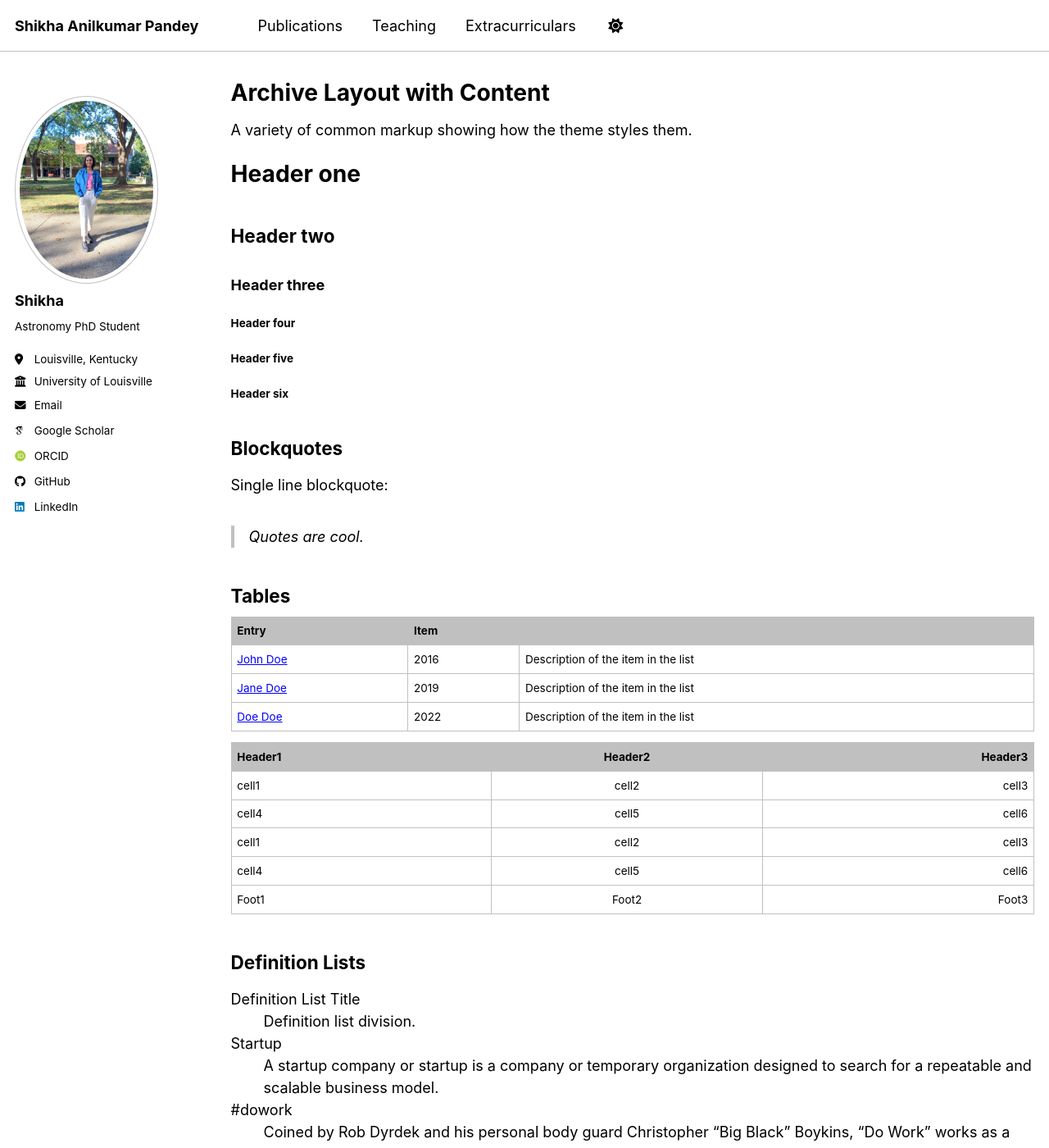
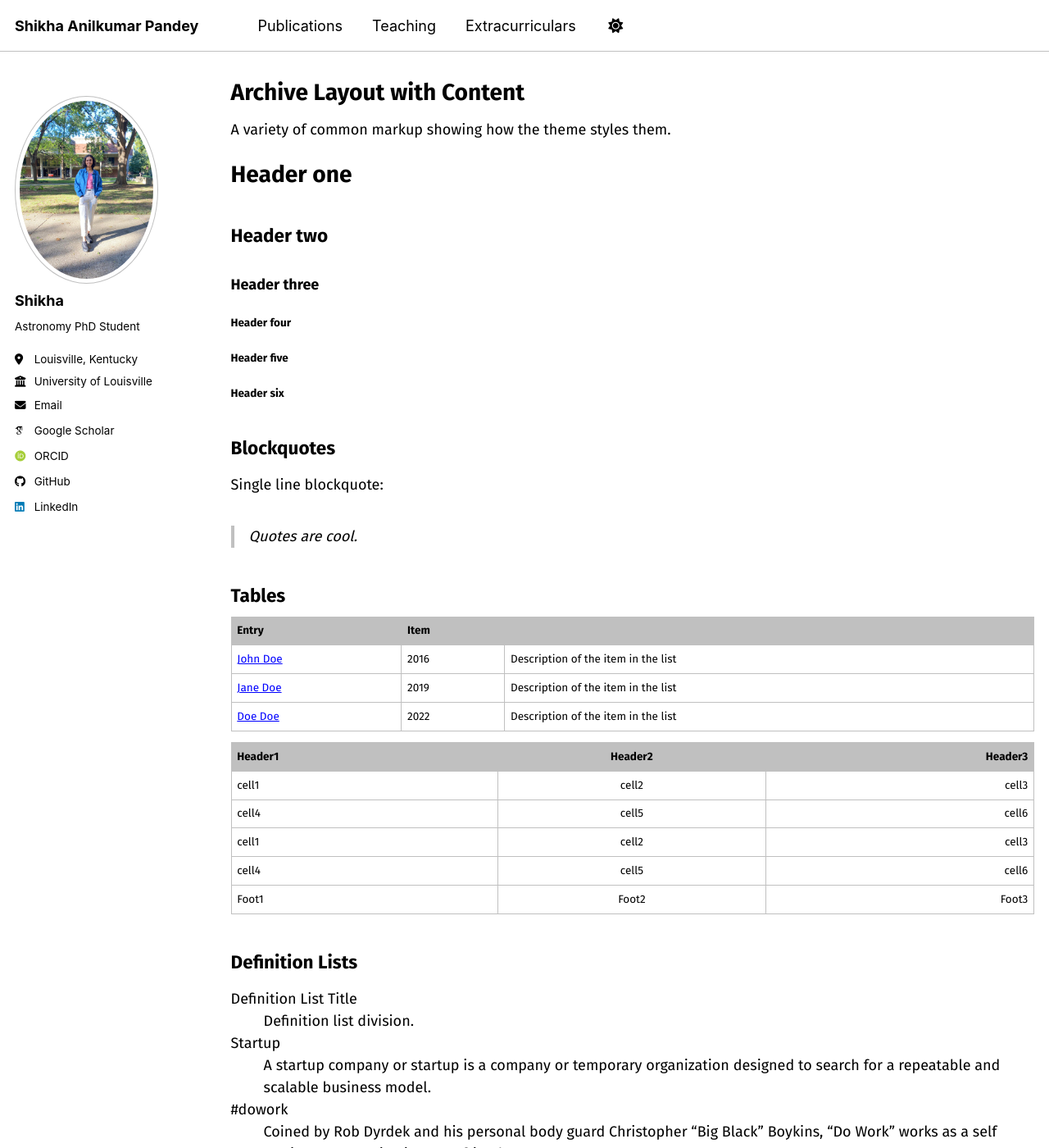
Before and after one commit to pshikha/pshikha.github.io, a Jekyll site: the page built from _pages/archive-layout-with-content.md, in a window 1280 px wide and 1400 px high. Shown: the whole window at 82% size. Built offline with Jekyll 4.4.1, drawn with Linux system fonts in a browser that asks for light colours; some web fonts are replaced; a script bundle is joined from its source files by our own code; library files that are not in the unit come from our copies.

Commit message:
Update _themes.scss

```diff
--- a/_sass/_themes.scss
+++ b/_sass/_themes.scss
@@ -39,9 +39,9 @@
 $type-size-7                : 0.6875em; // ~11px
 $type-size-8                : 0.625em;  // ~10px
 
-$global-font-family         : $sans-serif;
-$header-font-family         : $sans-serif;
-$caption-font-family        : $sans-serif;
+$global-font-family         : 'Fira Sans', sans-serif;
+$header-font-family         : 'Fira Sans', sans-serif;
+$caption-font-family        : 'Merriweather', serif;
 
 /* ==========================================================================
    Breakpoints
```
